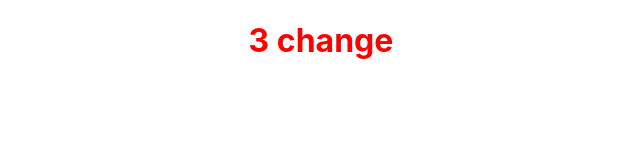
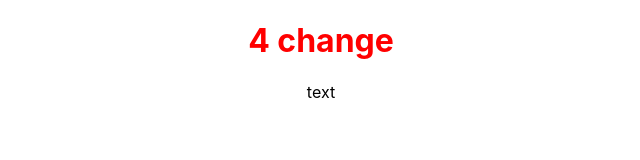
Before and after one commit to Kaktus2435/Practice-using-git., a React (Create React App) app: page / in a window 1280 px wide. Shown: the top 160 px of the page, without its empty margins (319-959 px from the left). Built offline with nearby package versions, Linux system fonts and the light colour scheme.

Commit message:
5 change

```diff
--- a/src/App.js
+++ b/src/App.js
@@ -1,10 +1,13 @@
 
 import './App.css';
+import Text from './components/text';
 
 function App() {
   return (
     <div className="App">
-      <h1 style={{color: "red"}} >3 change</h1>
+      <h1 style={{color: "red"}} >4 change</h1>
+
+      <Text />
     </div>
   );
 }
--- /dev/null
+++ b/src/components/text.js
@@ -0,0 +1,13 @@
+import React from "react";
+
+const Text = () => {
+    return (
+        <>
+            <div>
+                text
+            </div>
+        </>
+     );
+}
+
+export default Text;
```
